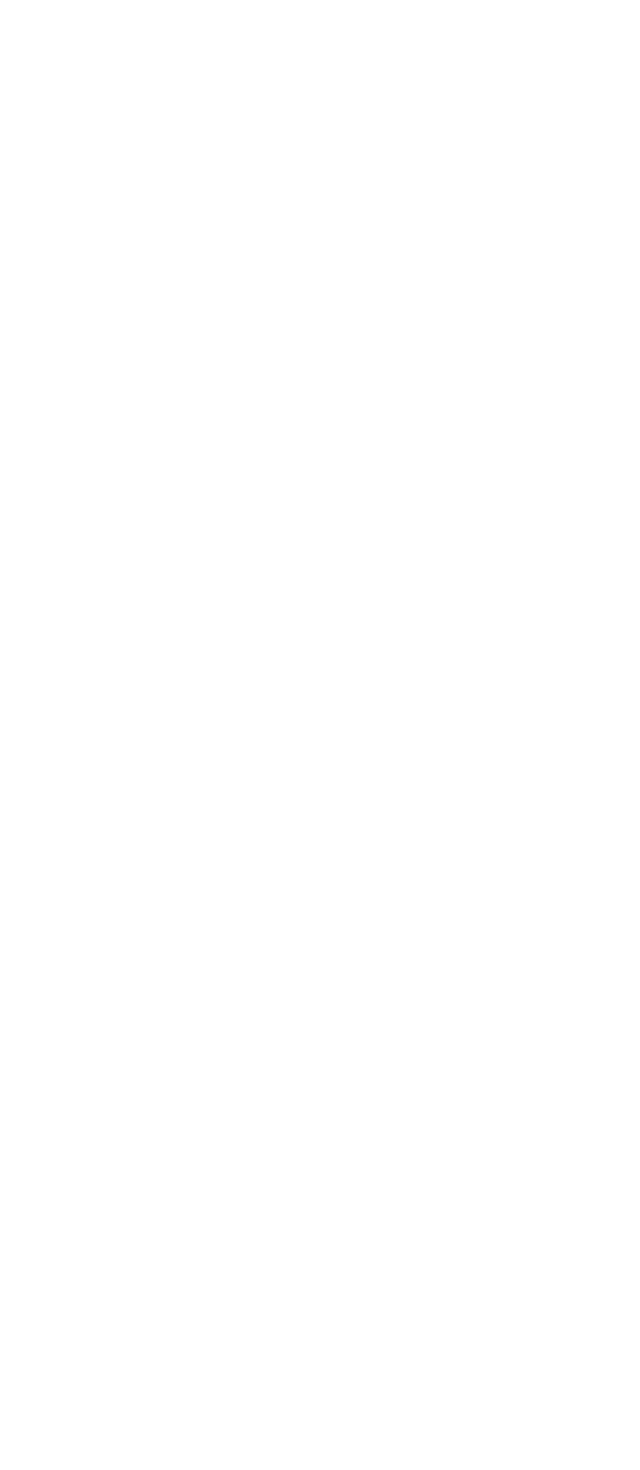
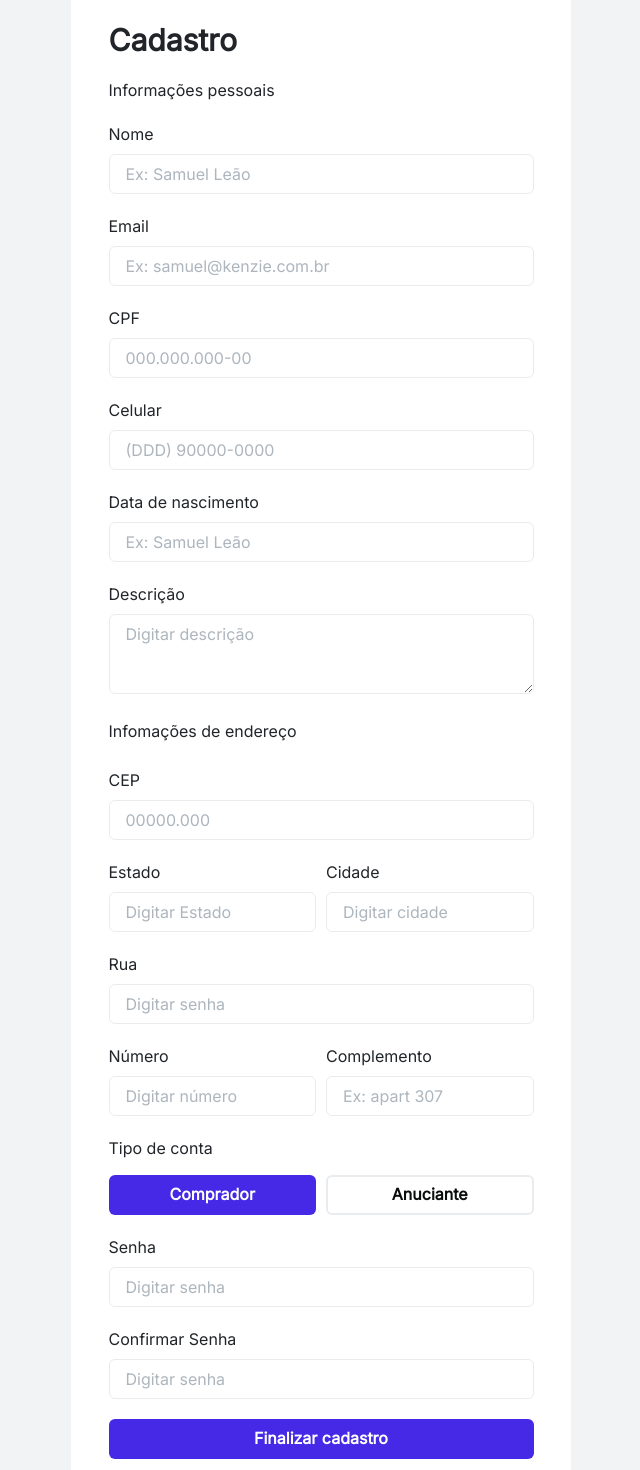
Before and after one commit to grupo23-t13-marcelo/grupo23-t13-marcelo-MotorsShop, a React (Vite) app in the folder front/: page /register in a window 1280 px wide. Before the commit this address had no page. Shown: the part 100-1570 px from the top of the page, without its empty margins (319-959 px from the left). Before the commit the page ends 800 px from the top, so only its background shows below. Built offline with nearby package versions, Linux system fonts and the light colour scheme.

Commit message:
feat: visual part of registration form completed

```diff
--- a/front/src/components/commons/Card/index.tsx
+++ b/front/src/components/commons/Card/index.tsx
@@ -29,10 +29,26 @@ interface CardProps {
 
 }
 
-export function CardCars({card}:CardProps) {
+export function CardCars() {
 
-  const {status,image,text, mileage,year,price,brand,title} = card
-    return (
+  // const {status,image,text, mileage,year,price,brand,title} = card
+
+  const mockedAd = {
+    brand: "Citroën 2",
+    model: "C4 LOUNGE Feel 1.6 Turbo Flex Aut.",
+    year: "2019",
+    fuel: "Flex",
+    mileage: 0,
+    color: "Cinza",
+    fipe_table_price: "R$ 110.000,00",
+    price: "R$ 79.988,00",
+    description: "Lorem Impsion",
+    cover_image: "https://www.automaistv.com.br/wp-content/uploads/2022/04/citroen_xsara_picasso_305_edited-750x450.jpg",
+    id: "3dbba177-0db7-4903-ba46-d7975ee81216",
+    is_activated: true
+  }
+
+  return (
       <Card
   minW="320px"
   maxW="350px"
@@ -78,8 +94,8 @@ export function CardCars({card}:CardProps) {
     </Box>
   )}
   <Image
-    src={image.url}
-    alt={image.alt}
+    src={mockedAd.cover_image}
+    alt={"image.alt"}
     objectFit="cover"
     width="350px"
     height="178.96px"
@@ -92,10 +108,10 @@ export function CardCars({card}:CardProps) {
         fontFamily={"Lexend"}
         marginBottom={2}
       >
-        {title}
+        {mockedAd.brand}
       </Text>
       <Text color={"#495057"} fontSize="sm" fontFamily={"inter"}>
-        {text}
+        {mockedAd.description}
       </Text>
     </Box>
     <Stack direction="row" alignItems="center">
@@ -107,17 +123,17 @@ export function CardCars({card}:CardProps) {
     <Flex alignItems="center" justifyContent="start" marginTop={3} gap={2}>
       <Box backgroundColor="#EDEAFD" p="1" borderRadius="md">
         <Text fontWeight="bold" color={" #4529E6"} fontSize="sm">
-         {mileage}KM
+         {mockedAd.mileage}KM
         </Text>
       </Box>
       <Box backgroundColor="#EDEAFD" p="1" borderRadius="md">
         <Text fontWeight="bold" color={" #4529E6"} fontSize="sm">
-          {year}
+          {mockedAd.year}
         </Text>
       </Box>
       <Spacer  />
       <Text color="black" fontSize="14" fontWeight="bold" marginLeft={10}>
-        {price}
+        {mockedAd.price}
       </Text>
     </Flex>
   </CardBody>
--- /dev/null
+++ b/front/src/pages/register/register.tsx
@@ -0,0 +1,101 @@
+import { Box, Button, Flex, FormControl, FormErrorMessage, FormLabel, Heading, Input, Stack, Text, Textarea } from "@chakra-ui/react"
+import {InputComponents} from "../../components/commons/Inputs/index"
+
+
+const RegisterPage = () => {
+    return (
+        <Box bg={"gray.100"} >
+            <Stack w={"90%"} m={"20px auto 30px auto"} bg={"#ffffff"} maxW={"500px"}>
+                <Stack w={{base: "90%", md: "85%"}} m={"10px auto 0 auto"}>
+                    <form>
+                        <Heading mt={"20px"} fontSize={"4xl"}>Cadastro</Heading>
+                        <Text m={"20px 0"}>Informações pessoais</Text>
+                        <FormControl mb={"20px"}>
+                            <FormLabel>Nome</FormLabel>
+                            <Input type="text" id="nameRegister" placeholder="Ex: Samuel Leão"/>
+                            {/* <FormErrorMessage></FormErrorMessage> */}
+                        </FormControl>
+                        <FormControl mb={"20px"}>
+                            <FormLabel>Email</FormLabel>
+                            <Input type="text" id="email" placeholder="Ex: samuel@kenzie.com.br"/>
+                            {/* <FormErrorMessage></FormErrorMessage> */}
+                        </FormControl>
+                        <FormControl mb={"20px"}>
+                            <FormLabel>CPF</FormLabel>
+                            <Input type="text" id="cpf" placeholder="000.000.000-00"/>
+                            {/* <FormErrorMessage></FormErrorMessage> */}
+                        </FormControl>
+                        <FormControl mb={"20px"}>
+                            <FormLabel>Celular</FormLabel>
+                            <Input type="text" id="cellPhone" placeholder="(DDD) 90000-0000"/>
+                            {/* <FormErrorMessage></FormErrorMessage> */}
+                        </FormControl>
+                        <FormControl mb={"20px"}>
+                            <FormLabel>Data de nascimento</FormLabel>
+                            <Input type="text" id="birthdate" placeholder="Ex: Samuel Leão"/>
+                            {/* <FormErrorMessage></FormErrorMessage> */}
+                        </FormControl>
+                        <FormControl mb={"20px"}>
+                            <FormLabel>Descrição</FormLabel>
+                            <Textarea id="description" placeholder="Digitar descrição"/>
+                            {/* <FormErrorMessage></FormErrorMessage> */}
+                        </FormControl>
+                        <Text m={"25px 0"}>Infomações de endereço</Text>
+                        <FormControl mb={"20px"}>
+                            <FormLabel>CEP</FormLabel>
+                            <Input type="text" id="cep" placeholder="00000.000"/>
+                            {/* <FormErrorMessage></FormErrorMessage> */}
+                        </FormControl>
+                        <Flex mb={"20px"} justify={"space-between"} w={"100%"} gap={"10px"}>
+                            <FormControl>
+                                <FormLabel>Estado</FormLabel>
+                                <Input type="text" id="state" placeholder="Digitar Estado"/>
+                                {/* <FormErrorMessage></FormErrorMessage> */}
+                            </FormControl>
+                            <FormControl>
+                                <FormLabel>Cidade</FormLabel>
+                                <Input type="text" id="City" placeholder="Digitar cidade"/>
+                                {/* <FormErrorMessage></FormErrorMessage> */}
+                            </FormControl>
+                        </Flex>
+                        <FormControl mb={"20px"}>
+                            <FormLabel>Rua</FormLabel>
+                            <Input type="text" id="street" placeholder="Digitar senha"/>
+                            {/* <FormErrorMessage></FormErrorMessage> */}
+                        </FormControl>
+                        <Flex mb={"20px"} justify={"space-between"} w={"100%"} gap={"10px"}>
+                            <FormControl>
+                                <FormLabel>Número</FormLabel>
+                                <Input type="text" id="number" placeholder="Digitar número"/>
+                                {/* <FormErrorMessage></FormErrorMessage> */}
+                            </FormControl>
+                            <FormControl>
+                                <FormLabel>Complemento</FormLabel>
+                                <Input type="text" id="complement" placeholder="Ex: apart 307"/>
+                                {/* <FormErrorMessage></FormErrorMessage> */}
+                            </FormControl>
+                        </Flex>
+                        <Text m={"10px 0 15px 0"}>Tipo de conta</Text>
+                        <Flex mb={"20px"} justify={"space-between"} w={"100%"} gap={"10px"}>
+                            <Button type="button" w={"50%"} variant={"button-sender"} textColor={"#ffffff"}>Comprador</Button>
+                            <Button w={"50%"} variant={"outline-2"}>Anuciante</Button>
+                        </Flex>
+                        <FormControl mb={"20px"}>
+                            <FormLabel>Senha</FormLabel>
+                            <Input type="text" id="password" placeholder="Digitar senha"/>
+                            {/* <FormErrorMessage></FormErrorMessage> */}
+                        </FormControl>
+                        <FormControl mb={"20px"}>
+                            <FormLabel>Confirmar Senha</FormLabel>
+                            <Input type="text" id="confirmPassword" placeholder="Digitar senha"/>
+                            {/* <FormErrorMessage></FormErrorMessage> */}
+                        </FormControl>
+                        <Button type="button" w={"100%"} mb={"30px"} variant={"button-sender"} textColor={"#ffffff"}>Finalizar cadastro</Button>
+                    </form>
+                </Stack>
+            </Stack>
+        </Box>
+    )
+}
+
+export default RegisterPage
--- a/front/src/routes/routes.tsx
+++ b/front/src/routes/routes.tsx
@@ -5,6 +5,7 @@ import HomePage from '../pages/home/home'
 import { Header } from '../components/commons/Header/Header'
 import { Footer } from '../components/commons/Footer/Footer'
 import { CardCars } from '../components/commons/Card'
+import RegisterPage from '../pages/register/register'
 
 
 export const RoutesMain = () => {
@@ -14,6 +15,7 @@ export const RoutesMain = () => {
 
                 <Route index element={<HomePage />} />
                 <Route path='/detail' element={<AdsDetail />} />
+                <Route path='/register' element={<RegisterPage />} />
             </Route>
         </Routes>
     )
--- a/front/src/styles/global.ts
+++ b/front/src/styles/global.ts
@@ -40,9 +40,5 @@ export default createGlobalStyle`
         *{
             font-family: "Inter"
         }
-        body{
-            height: 100vh;
-            width: 100vw
-        }
     }
 `
```
Also changed, not shown: front/src/pages/home/home.tsx (+5 -5 lines).
